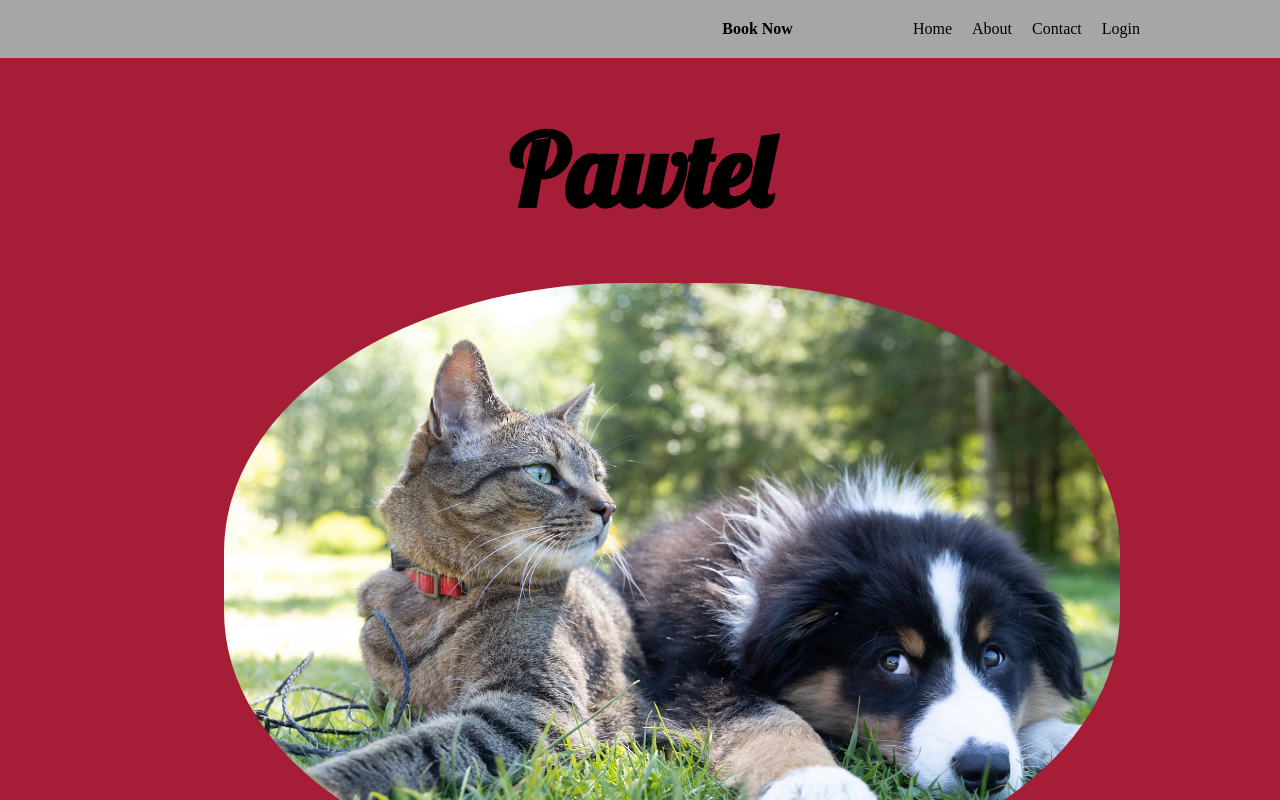
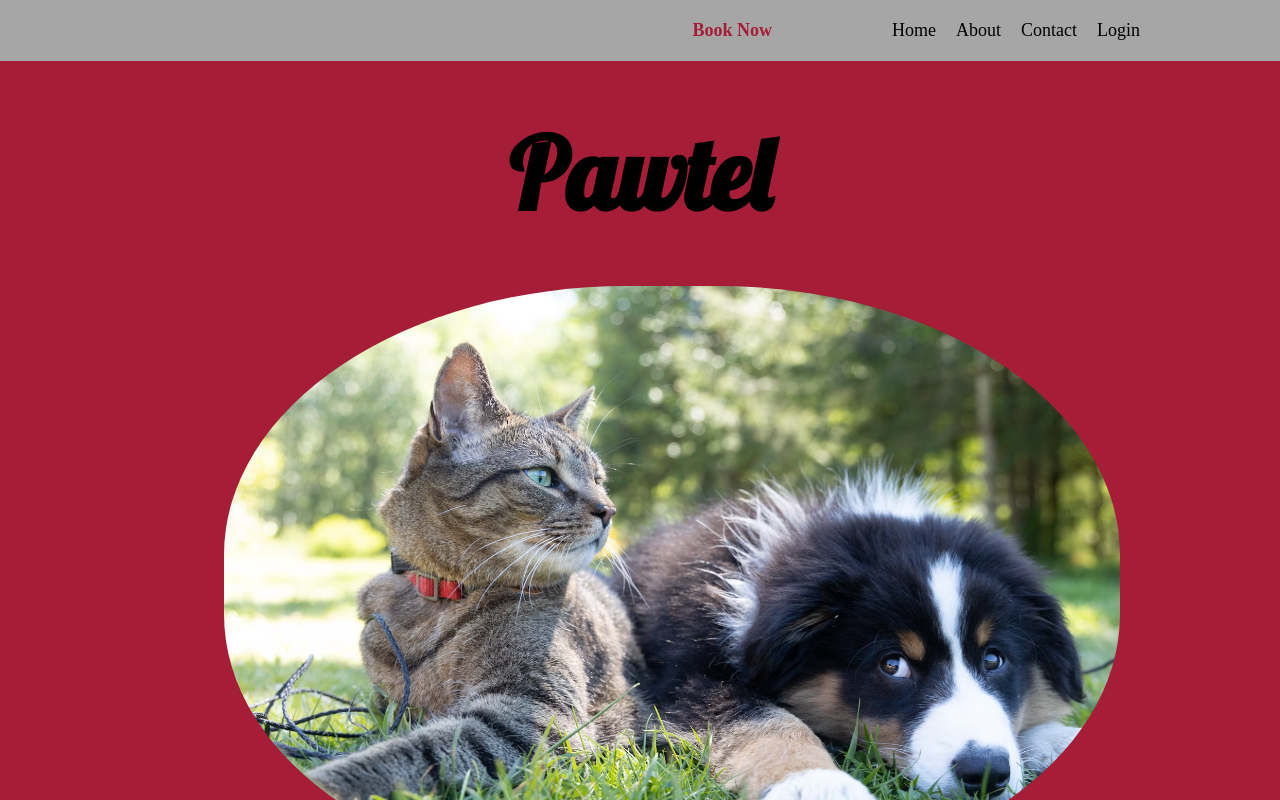
Before and after one commit to Pawtel/pawtel-client, a React (Vite) app: page / in a window 1280 px wide. In both pictures the pointer is over the link "Book Now". Shown: the top 800 px of the page. Built offline with nearby package versions, Linux system fonts and the light colour scheme.

Commit message:
hover effect on nav links + increase size of font

```diff
--- a/src/styles/topnav.css
+++ b/src/styles/topnav.css
@@ -24,6 +24,11 @@ header {
 	text-decoration: none;
 	margin-right: 20px;
 	color: black;
+	font-size: large;
+}
+
+a:hover {
+	color: #a51d37;
 }
 
 .book-link-style {
```
